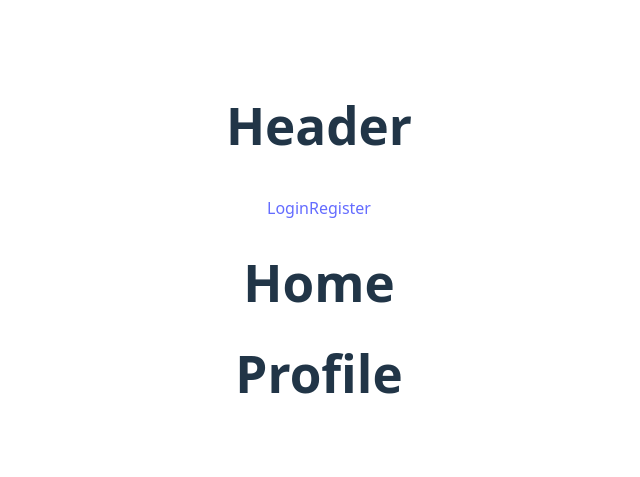
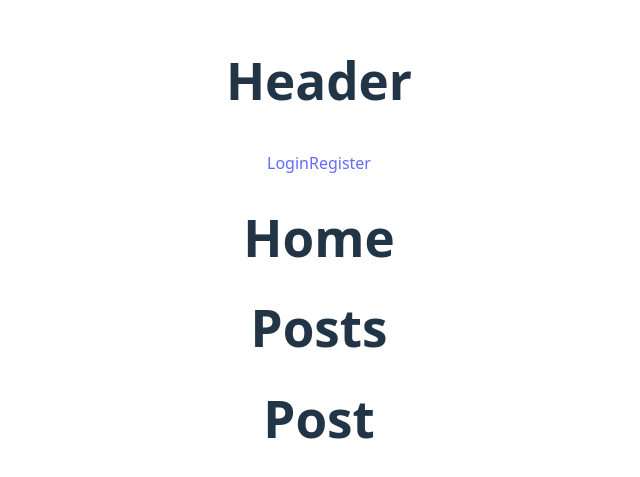
Before and after one commit to egoitzaulestia/the-social-network, a React (Vite) app: page / in a window 1280 px wide. Shown: the part 155-632 px from the top of the page, without its empty margins (321-961 px from the left). Built offline with nearby package versions, Linux system fonts and the light colour scheme; no server answers.

Commit message:
App updated / home posts imported

```diff
--- a/src/App.jsx
+++ b/src/App.jsx
@@ -10,6 +10,7 @@ import Login from "./pages/Login/Login";
 import Register from "./pages/Register/Register";
 import ConfirmEmail from "./pages/ConfirmEmail/ConfirmEmail";
 import Header from "./components/Header/Header";
+import Profile from "./pages/Profile/Profile";
 
 function App() {
   return (
@@ -24,6 +25,8 @@ function App() {
           <Route path="/confirm-email" element={<ConfirmEmail />} />
           {/* does the call */}
           <Route path="/confirm/:token" element={<ConfirmEmail />} />
+          <Route path="/profile" element={<Profile />} />
+          <Route path="*" element={<h1>404 NOT FOUND</h1>} />
         </Routes>
       </BrowserRouter>
     </div>
--- a/src/pages/Home/Home.jsx
+++ b/src/pages/Home/Home.jsx
@@ -1,10 +1,11 @@
+import Posts from "../../components/Posts/Posts";
 import Profile from "../Profile/Profile";
 
 const Home = () => {
   return (
     <>
       <h1>Home</h1>
-      <Profile />
+      <Posts />
     </>
   );
 };
```
